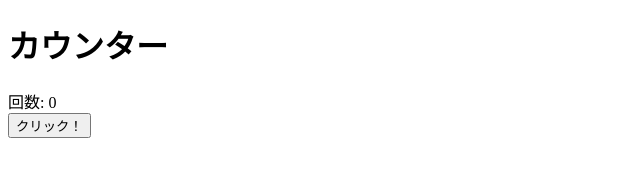
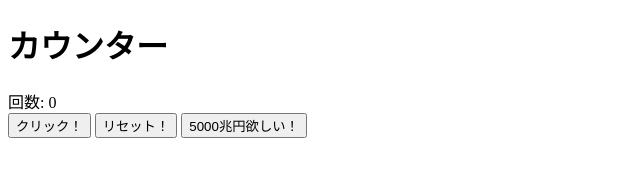
Before and after one commit to Teruki0310/pikachu0310_introduction, a plain HTML site: page works/counter.html in a window 1280 px wide. Shown: the whole page, without its empty margins (0-640 px from the left). Drawn offline with Linux system fonts and the light colour scheme.

Commit message:
5000兆円欲しい！

```diff
--- a/works/counter.html
+++ b/works/counter.html
@@ -9,5 +9,7 @@
   <h1>カウンター</h1>
   <div id="count">回数: 0</div>
   <button onclick="countUp()">クリック！</button>
+  <button onclick="countReset()">リセット！</button>
+  <button onclick="countSuper()">5000兆円欲しい！</button>
 </body>
 </html>
--- a/works/counter.js
+++ b/works/counter.js
@@ -1,6 +1,19 @@
 let count = 0
+let mozi = ""
 const countUp = () => {
   count++
   const countElement = document.querySelector('#count')
-  countElement.innerText = '回数: ' + count
+  countElement.innerText = '回数: ' + count + mozi
 }
+const countReset = () => {
+    count = 0
+    mozi = ""
+    const countElement = document.querySelector('#count')
+    countElement.innerText = '回数: ' + count + mozi
+}
+const countSuper = () => {
+    count += 500000000000
+    mozi = "円"
+    const countElement = document.querySelector('#count')
+    countElement.innerText = '回数: ' + count + mozi
+}
```
